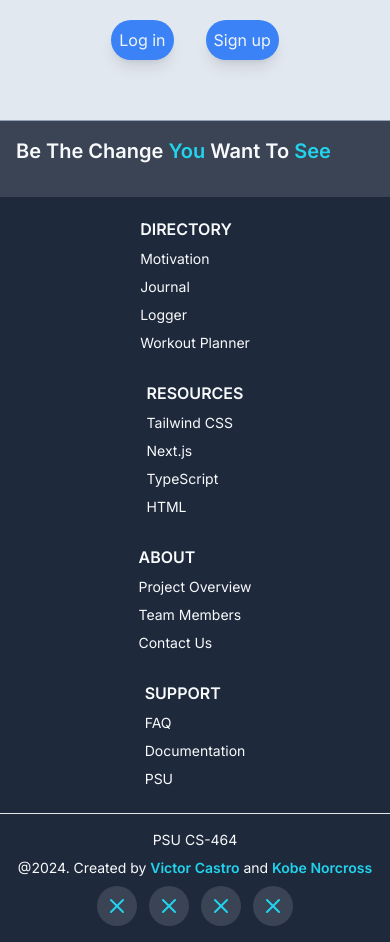
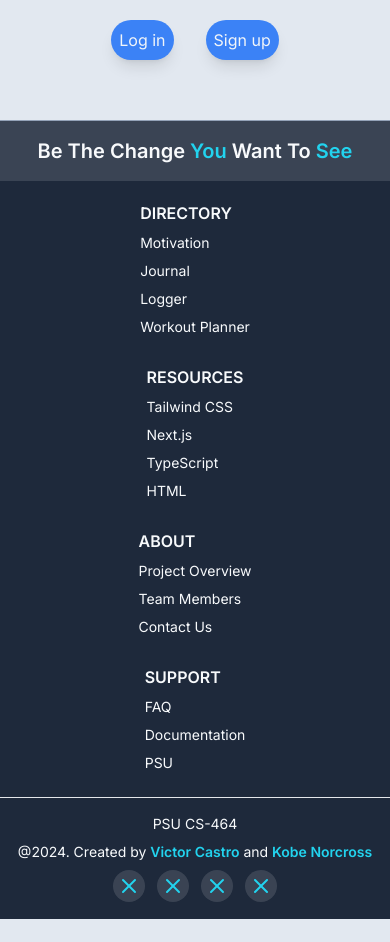
Before and after one commit to Norcrossover/fitness-finesse, a Next.js app: page / in a window 390 px wide. Shown: the part 840-1782 px from the top of the page. After the commit the page ends 1759 px from the top, so only its background shows below. Built offline with nearby package versions, Linux system fonts and the light colour scheme.

Commit message:
Updated styling

```diff
--- a/components/layout/Footer.tsx
+++ b/components/layout/Footer.tsx
@@ -8,7 +8,7 @@ const Footer = () => {
     <>
       <footer className="dark:bg-slate-800 bg-slate-400">
         <div className="py-2 px-2 md:flex md:justify-between md:items-center bg-[#ffffff20] dark:text-slate-50">
-          <h3 className="lg:text-3xl sm:text-2xl text-xl md:mb-0 mb-4 font-semibold  p-2">
+          <h3 className="text-center lg:text-3xl sm:text-2xl text-xl md:mb-0 font-semibold  py-2">
             Be The Change <span className="text-cyan-400">You </span>Want To{" "}
             <span className="text-cyan-400">See </span>
           </h3>
--- a/components/layout/ItemsContainer.jsx
+++ b/components/layout/ItemsContainer.jsx
@@ -9,7 +9,7 @@ const Item = ({ links, title }) => {
       {links.map((link) => (
         <li key={link.name}>
           <Link
-            className="text-sm leading-7 hover:text-cyan-400"
+            className="text-sm leading-7 hover:text-cyan-400 duration-300"
             href={link.link}
           >
             {link.name}
@@ -22,7 +22,7 @@ const Item = ({ links, title }) => {
 
 const ItemsContianer = () => {
   return (
-    <div className="my-5 justify-items-center dark:text-slate-50 grid grid-cols-1 sm:grid-cols-2 lg:grid-cols-4 gap-6 sm:gap-8 ">
+    <div className="my-5 justify-items-center dark:text-slate-50 grid grid-cols-1 sm:grid-cols-2 lg:grid-cols-4 gap-6 sm:gap-8">
       <Item links={DIRECTORY} title="DIRECTORY" />
       <Item links={RESOURCES} title="RESOURCES" />
       <Item links={ABOUT} title="ABOUT" />
--- a/components/layout/SocialIcons.jsx
+++ b/components/layout/SocialIcons.jsx
@@ -6,7 +6,7 @@ const SocialIcons = ({ icons }) => {
       {icons.map((icon) => (
         <span
           key={icon.name}
-          className="cursor-pointer inline-flex p-2 items-center rounded-full bg-[#ffffff20] mx-1.5 hover:text-gray-100 hover:bg-cyan-400 duration-300"
+          className="cursor-pointer inline-flex p-1 md:p-2 items-center rounded-full bg-[#ffffff20] mx-1.5 hover:text-gray-100 hover:bg-cyan-400 duration-300"
         >
           <icon.icon />
         </span>
```
